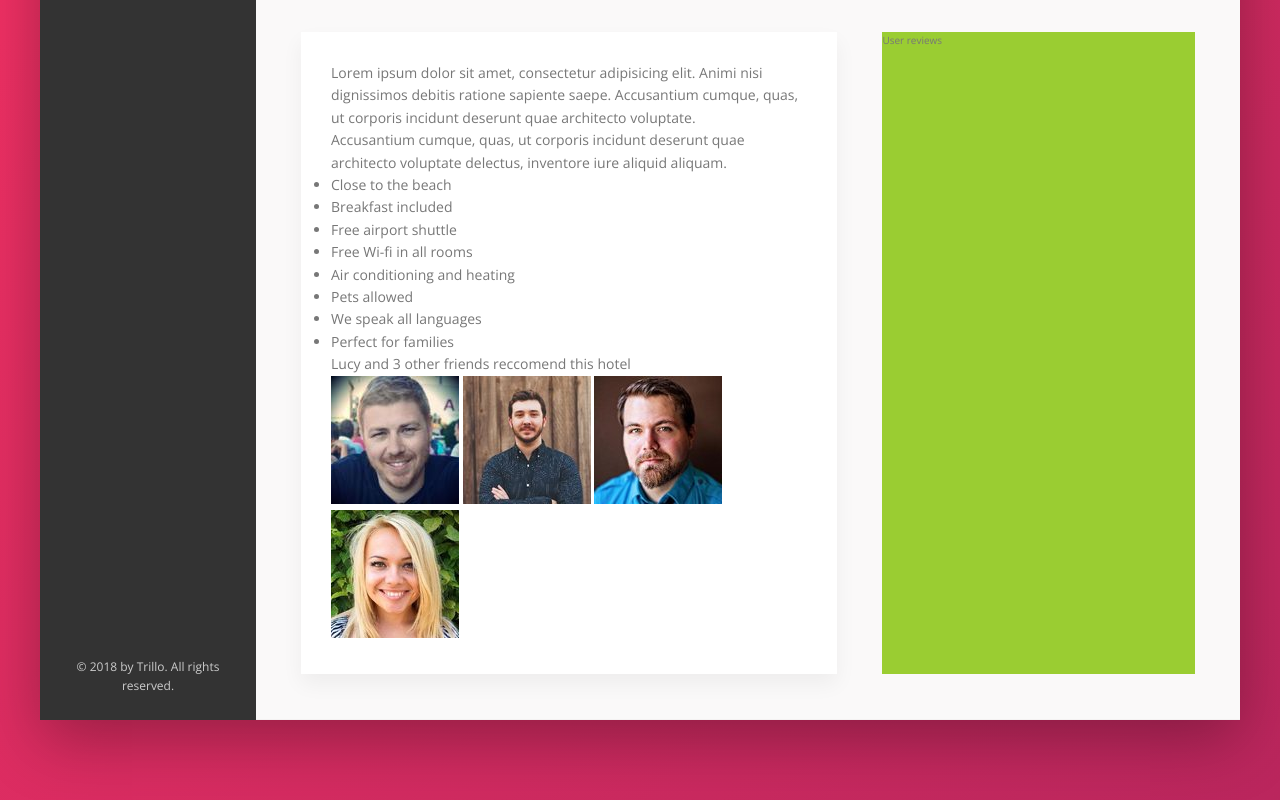
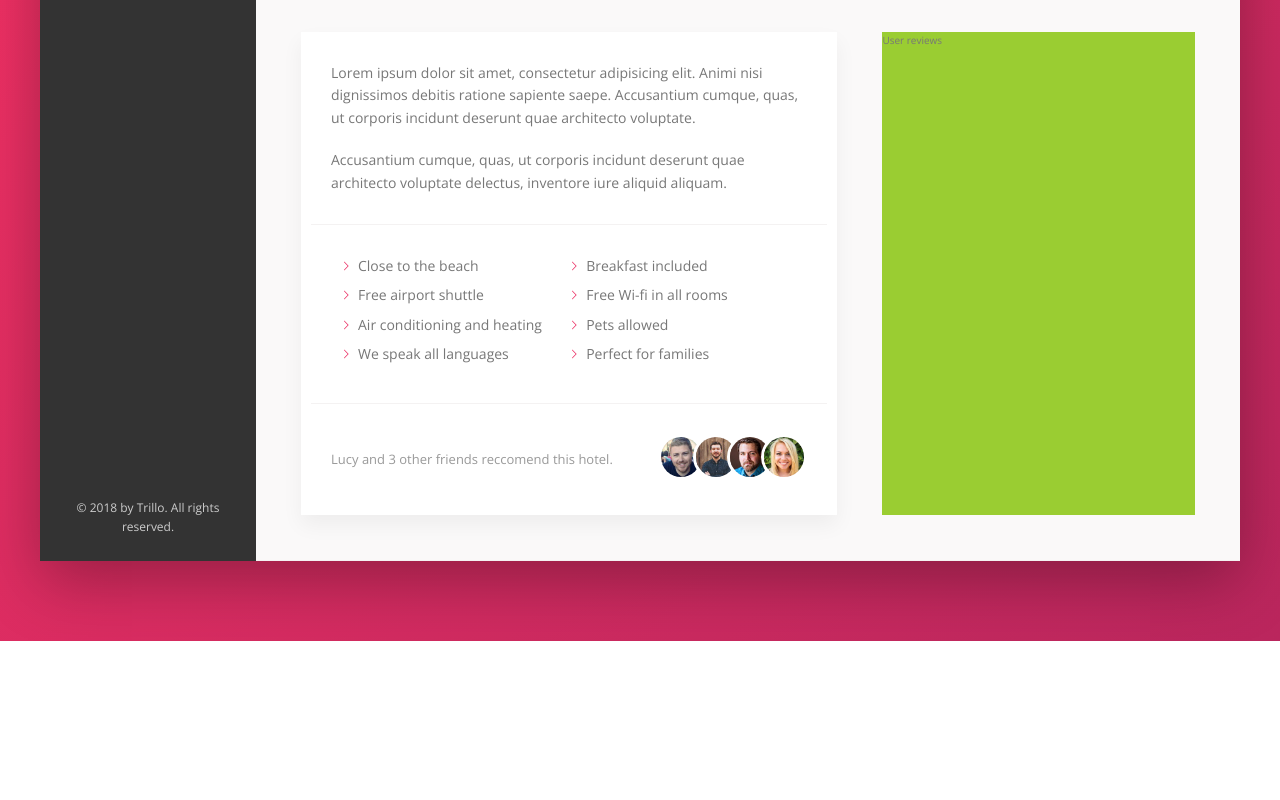
Before and after one commit to VilislavAngelov/TrilloProject, a website: page index.html in a window 1280 px wide. Shown: the part 615-1415 px from the top of the page. After the commit the page ends 1256 px from the top, so only its background shows below. Drawn offline with nearby package versions, Linux system fonts and the light colour scheme.

Commit message:
finished the description section

```diff
--- a/index.html
+++ b/index.html
@@ -156,7 +156,7 @@
                             </ul>
                             <div class="reccomend">
                                 <p class="reccomend__count">
-                                    Lucy and 3 other friends reccomend this hotel
+                                    Lucy and 3 other friends reccomend this hotel.
                                 </p>
                                 <div class="reccomend__friends">
                                     <img src="img/user-3.jpg" alt="Friend 1" class="reccomend__photo">
--- a/sass/_components.scss
+++ b/sass/_components.scss
@@ -283,3 +283,62 @@
         box-shadow: none;
     }
 }
+
+.paragraph:not(:last-of-type) {
+    margin-bottom: 2rem;
+}
+
+.list {
+    margin: 3rem -2rem;
+    list-style: none;
+    padding: 3rem;
+    border-top: 1px solid var(--color-grey-light-2);
+    border-bottom: 1px solid var(--color-grey-light-2);
+
+    display: flex;
+    flex-wrap: wrap;
+
+    &__item {
+        flex: 0 0 50%;
+        margin-bottom: .7rem;
+    }
+
+    &__item::before {
+        content: "";
+        display: inline-block;
+        height: 1rem;
+        width: 1rem;
+        margin-right: .7rem;
+        background-color: var(--color-primary);
+        -webkit-mask-image: url(../img/chevron-thin-right.svg);
+        -webkit-mask-size: cover;
+    }
+}
+
+.reccomend {
+    font-size: 1.3rem;
+    color: var(--color-grey-dark-3);
+
+    display: flex;
+    align-items: center;
+
+    &__count {
+        margin-right: auto;
+    }
+
+    &__friends {
+
+    }
+
+    &__photo {
+        box-sizing: content-box;
+        height: 4rem;
+        width: 4rem;
+        border-radius: 50%;
+        border: 3px solid white;
+
+        &:not(:last-child) {
+            margin-right: -1.5rem;
+        }
+    }
+}
```
Also changed, not shown: css/style.css, img/SVG/aircraft-take-off.svg (deleted), img/SVG/bookmark.svg (deleted), img/SVG/chat.svg (deleted), img/SVG/chevron-thin-right.svg (deleted), img/SVG/home.svg (deleted), img/SVG/key.svg (deleted), img/SVG/location-pin.svg (deleted), img/SVG/magnifying-glass.svg (deleted), img/SVG/map.svg (deleted), img/SVG/star.svg (deleted).
